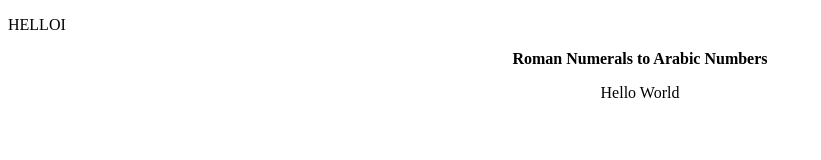
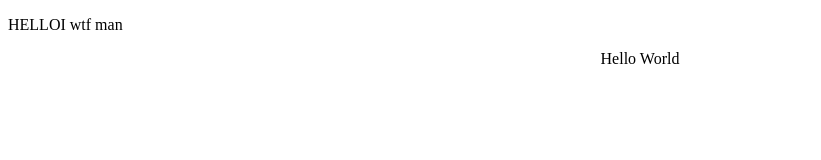
Before and after one commit to DescendantLow/romanumero, a plain HTML site: page try.html in a window 1280 px wide. Shown: the whole page, without its empty margins (0-821 px from the left). Drawn offline with Linux system fonts and the light colour scheme.

Commit message:
Update try.html

```diff
--- a/try.html
+++ b/try.html
@@ -18,9 +18,9 @@
 </head>
 
 <body>
-<p>HELLOI</p>
+<p>HELLOI wtf man</p>
 <center>
-	<b>Roman Numerals to Arabic Numbers</b>
+
 	<p>Hello World</p>
 </center>
 
```
